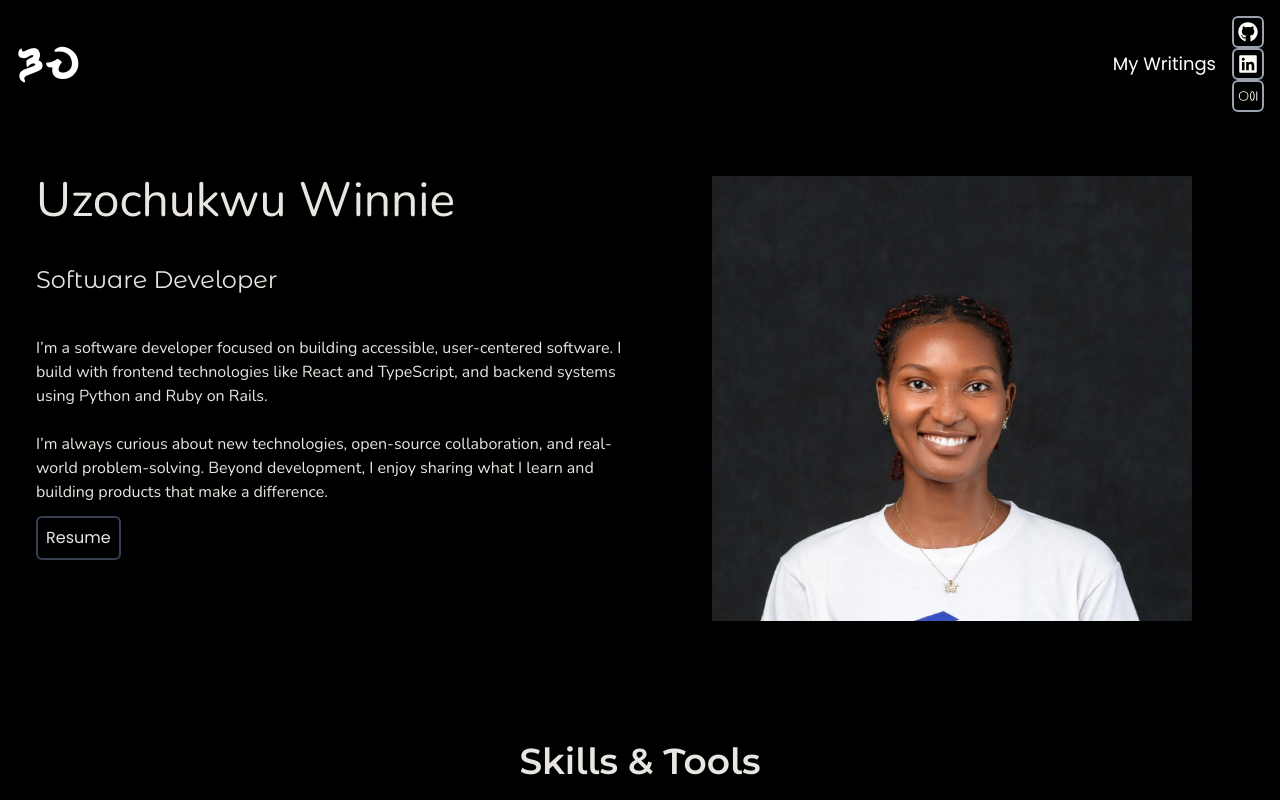
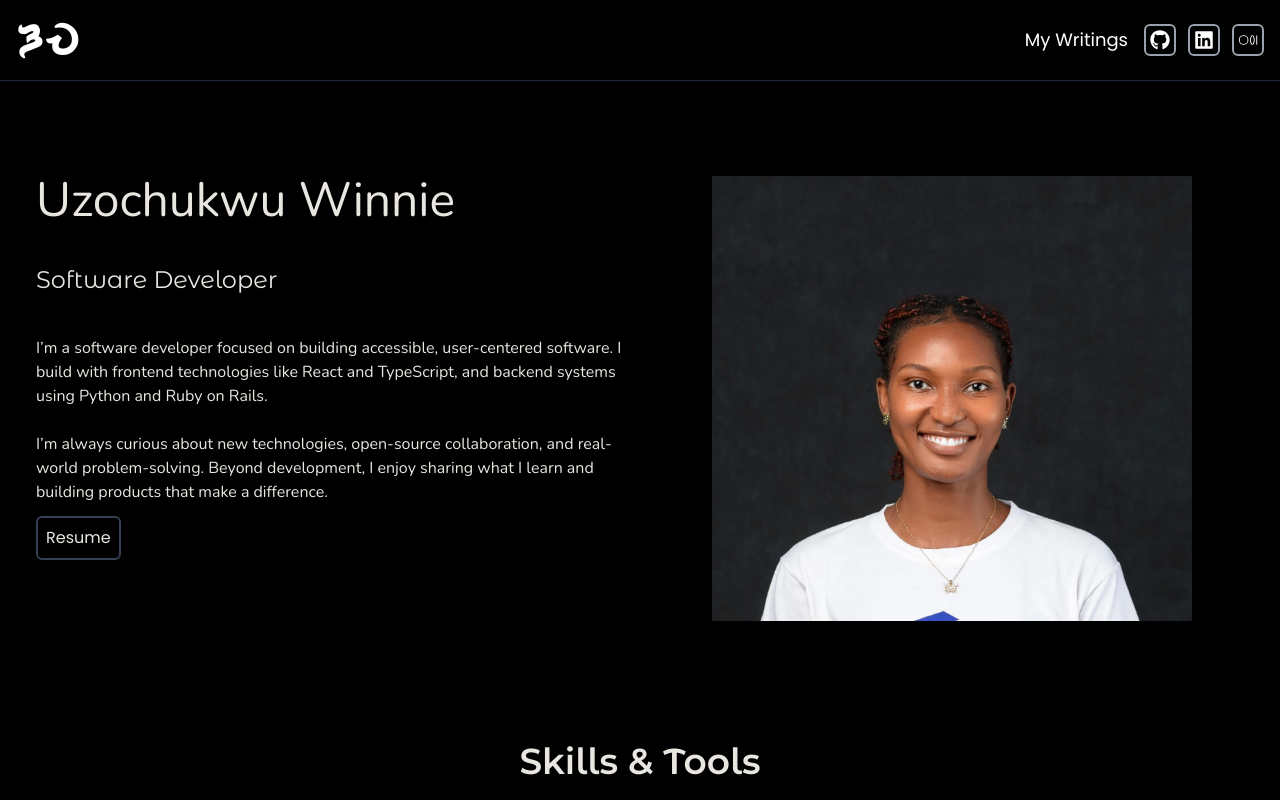
Before and after one commit to Wineshuga/portfolio2, a React (Vite) app: page / in a window 1280 px wide. Shown: the top 800 px of the page. Built offline with nearby package versions, Linux system fonts and the light colour scheme; no server answers.

Commit message:
Fix navbar; add border bottom

```diff
--- a/src/components/Navbar.tsx
+++ b/src/components/Navbar.tsx
@@ -5,7 +5,7 @@ import { Link } from "react-router-dom";
 const Navbar = () => {
   return (
     <header
-      className={`fixed w-full flex justify-between items-center p-4 bg-[#000000bf] text-white z-50`}
+      className={`fixed w-full flex justify-between items-center p-4 bg-[#000000bf] text-white z-50 border-b border-gray-800 `}
     >
       <p className="font-baybin text-5xl cursor-default tracking-tight">
         <Link to="/">UW</Link>
@@ -16,7 +16,7 @@ const Navbar = () => {
           <li className="font-poppins text-lg">
             <Link to="/blog">My Writings</Link>
           </li>
-          <span className="sm:block hidden">
+          <span className="sm:flex gap-3 hidden ">
             <li
               className="cursor-pointer border-2 border-gray-400 p-1 rounded-md hover:scale-110 transition-all duration-300"
               title="Github"
```
